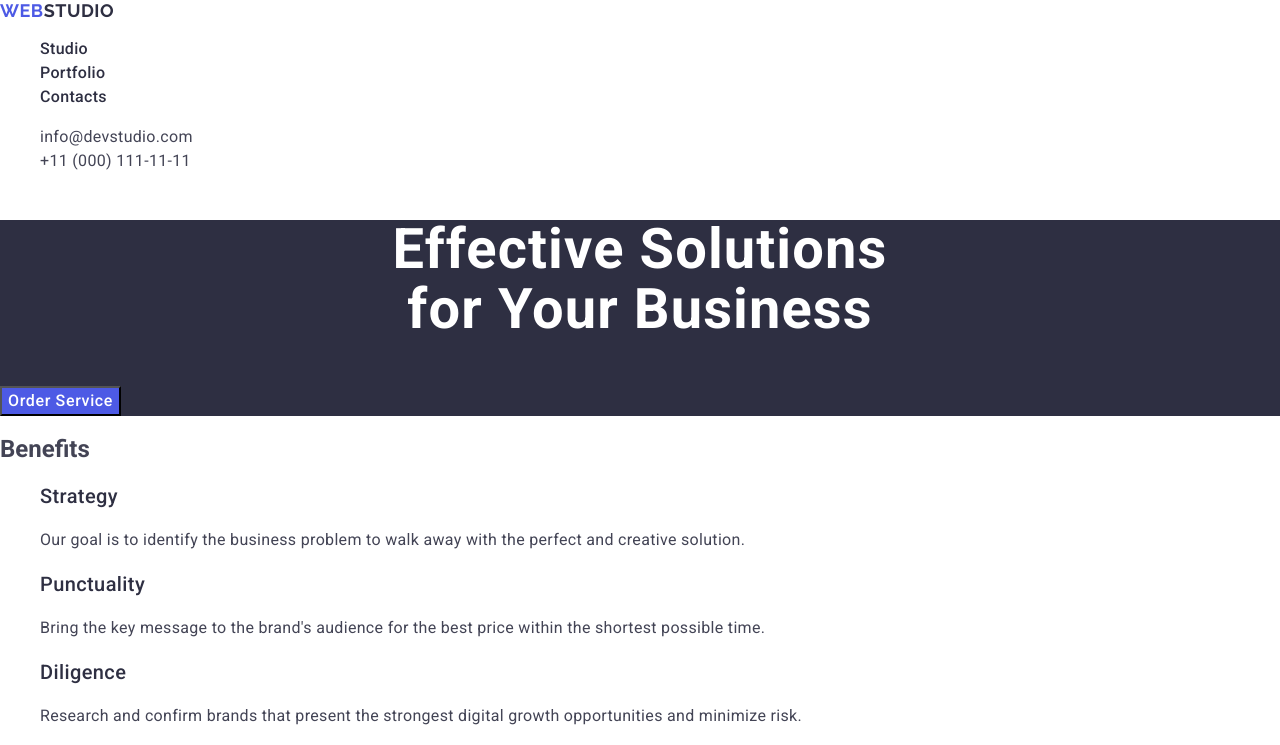
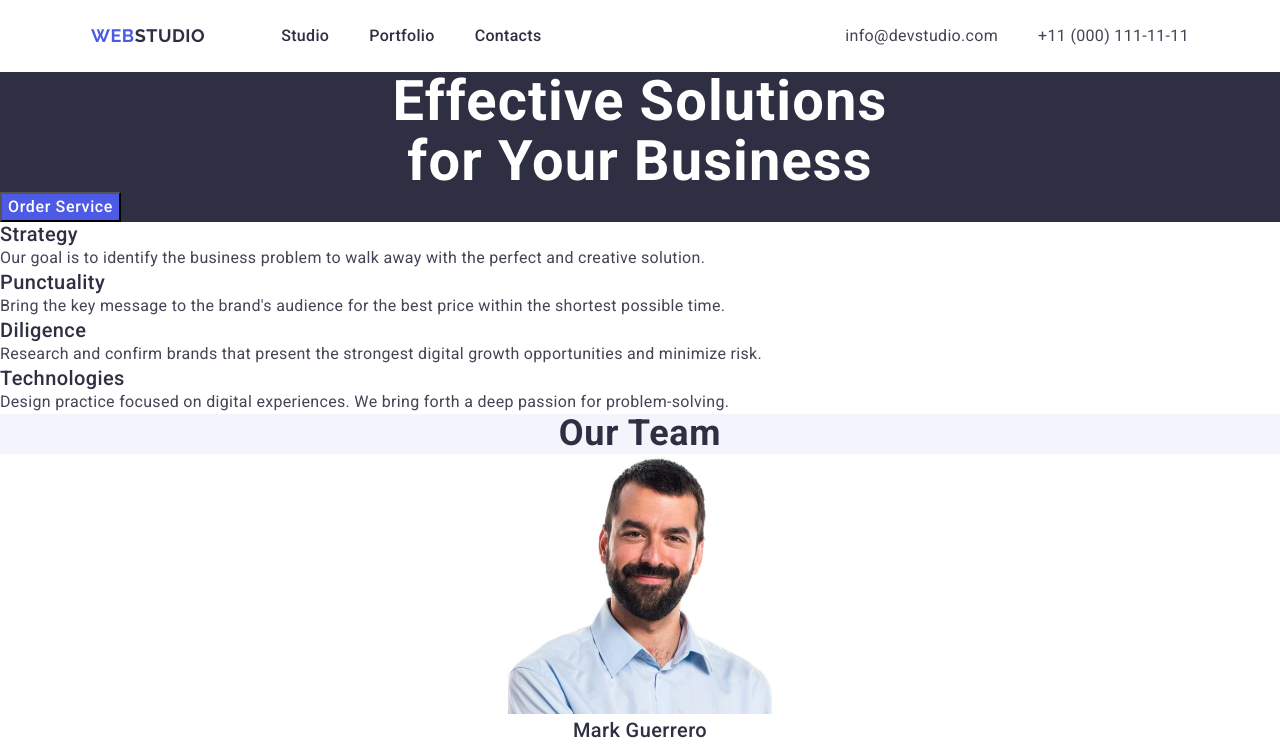
Before and after one commit to rtt2018/goit-markup-hw-03, a plain HTML site: page index.html in a window 1280 px wide. Shown: the top 745 px of the page. Drawn offline with nearby package versions, Linux system fonts and the light colour scheme.

Commit message:
final v.1

```diff
--- a/css/styles.css
+++ b/css/styles.css
@@ -7,6 +7,8 @@ body {
 ul,
 ol {
   list-style-type: none;
+  margin: 0;
+  padding-left: 0;
 }
 
 a {
@@ -18,7 +20,47 @@ button {
   font-family: inherit;
   cursor: pointer;
 }
+
+.container {
+  padding: 0 15px;
+  margin: 0 auto;
+  max-width: 1128px;
+  padding-left: 15px;
+  padding-right: 15px;
+}
+
+h1,
+h2,
+h3,
+h4,
+h5,
+h6,
+p {
+  margin: 0;
+}
+
+.visually-hidden {
+  position: absolute;
+  width: 1px;
+  height: 1px;
+  margin: -1px;
+  border: 0;
+  padding: 0;
+  white-space: nowrap;
+  clip-path: inset(100%);
+  clip: rect(0 0 0 0);
+  overflow: hidden;
+}
 /*-------------------HEADER---------------------*/
+
+.header {
+  border-bottom: 1px solid #e7e9fc;
+}
+
+.header-container {
+  display: flex;
+  align-items: center;
+}
 
 .logo {
   font-family: "Raleway", sans-serif;
@@ -27,22 +69,36 @@ button {
   line-height: 1.17;
   letter-spacing: 0.03em;
   text-transform: uppercase;
+  color: #4d5ae5;
 }
 
 .logo-web {
-  color: #4d5ae5;
+  padding: 24px 0;
+  margin-right: 76px;
 }
 
 .logo-studio {
   color: #2e2f42;
 }
 
+.header-nav {
+  display: flex;
+  align-items: center;
+}
+
+.nav-menu {
+  display: flex;
+  gap: 40px;
+}
+
 .menu-list-link {
+  display: block;
   color: #2e2f42;
   font-weight: 500;
   font-size: 16px;
   line-height: 1.5;
   letter-spacing: 0.02em;
+  padding: 24px 0;
 }
 
 .menu-list-link:hover,
@@ -52,15 +108,19 @@ button {
 
 .address-container {
   font-style: normal;
+  margin-left: auto;
 }
 
 .address-list {
+  display: flex;
+  gap: 40px;
 }
 
 .address-list-item {
   line-height: 1.5;
   letter-spacing: 0.02em;
   color: inherit;
+  padding: 24px 0;
 }
 
 .address-list-item:hover,
@@ -106,9 +166,6 @@ button {
 /*---------------------BENEFIT-SECTION--------------------------*/
 
 .benefits-section {
-}
-
-.benefits-hidden-href {
 }
 
 .benefits-list {
--- a/index.html
+++ b/index.html
@@ -18,11 +18,12 @@
   </head>
   <body>
     <header>
-      <nav>
+      <div class="container header-container">
+        <nav class="header-nav">
           <a href="./index.html" class="logo logo-web">
             Web<span class="logo-studio">Studio</span>
           </a>
-        <ul>
+          <ul class="nav-menu">
             <li><a class="menu-list-link" href="./index.html">Studio</a></li>
             <li><a class="menu-list-link" href="">Portfolio</a></li>
             <li><a class="menu-list-link" href="">Contacts</a></li>
@@ -42,6 +43,7 @@
             </li>
           </ul>
         </address>
+      </div>
     </header>
     <main>
       <section class="hero-section">
@@ -52,8 +54,8 @@
         </h1>
         <button type="button" class="order-button">Order Service</button>
       </section>
-      <section class="benefits-hidden-section">
-        <h2 class="benefits-href">Benefits</h2>
+      <section class="benefits-section">
+        <h2 class="visually-hidden">Benefits</h2>
         <ul class="benefits-list">
           <li>
             <h3 class="benefits-list-href">Strategy</h3>
```
Lines whose indentation alone changed are shown as unchanged.
